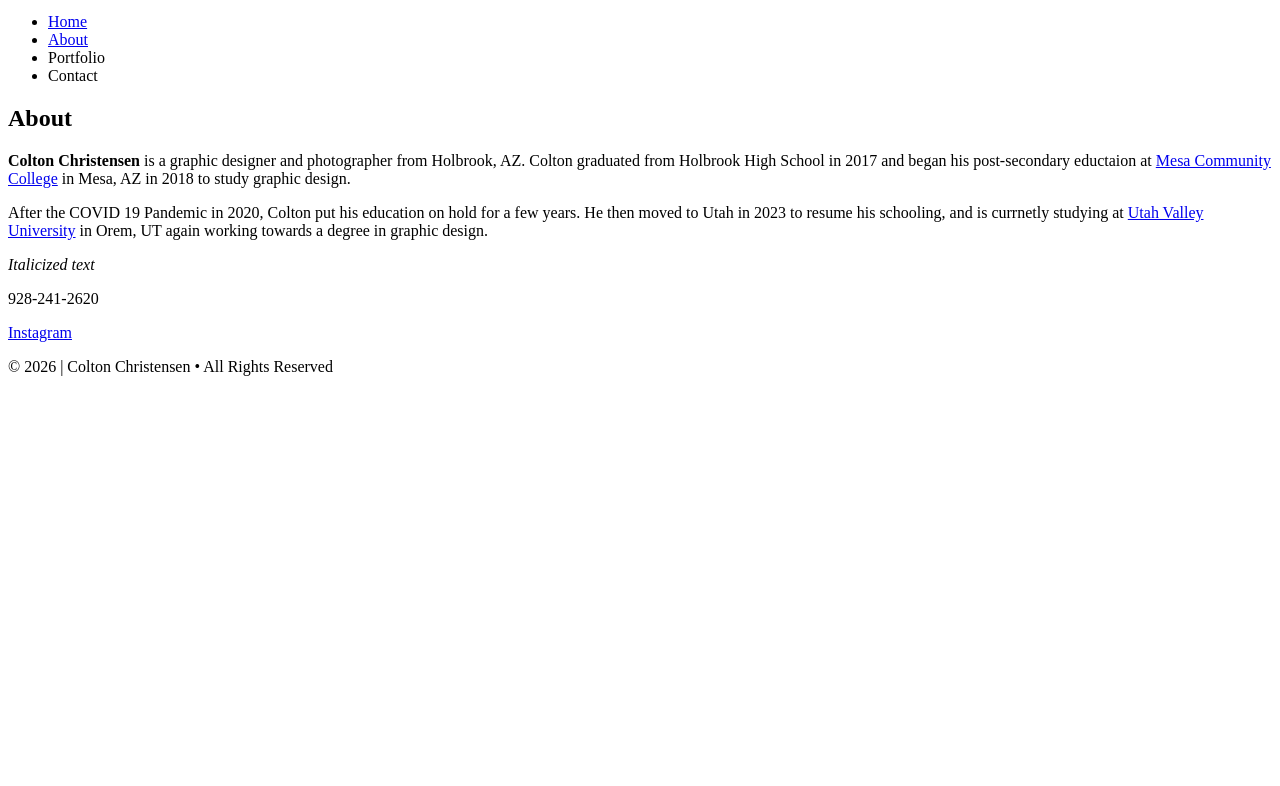
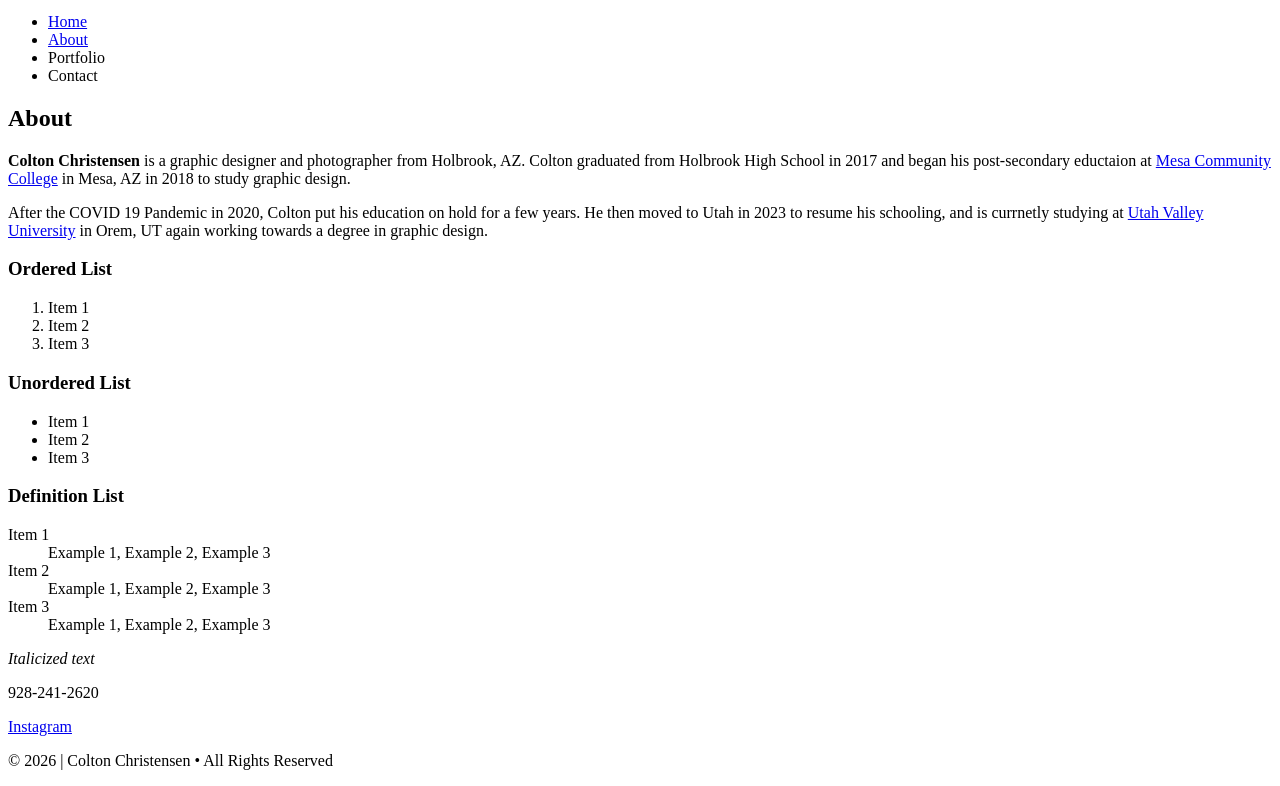
Before and after one commit to colton-christensen/dwdd1600, a plain HTML site: page 03hand-coding/about.html in a window 1280 px wide. Shown: the part 101-887 px from the top of the page. Before the commit the page ends 800 px from the top, so only its background shows below. Drawn offline with Linux system fonts and the light colour scheme.

Commit message:
Add files via upload

```diff
--- a/03hand-coding/about.html
+++ b/03hand-coding/about.html
@@ -21,13 +21,49 @@
 </nav>
 
 </body>
+
 <body>
     <p>
-        <p><h2>About</h2></p>
+        <h2>About</h2>
     </p>
     <p><strong>Colton Christensen</strong> is a graphic designer and photographer from Holbrook, AZ. Colton graduated from Holbrook High School in 2017 and began his post-secondary eductaion at <a href="https://www.mesacc.edu/future-students?utm_term=mesa%20community%20college&utm_campaign=MCC+-+Brand&utm_source=adwords&utm_medium=ppc&hsa_acc=7502460825&hsa_cam=20255382683&hsa_grp=150421085176&hsa_ad=661306802153&hsa_src=g&hsa_tgt=kwd-35499401&hsa_kw=mesa%20community%20college&hsa_mt=b&hsa_net=adwords&hsa_ver=3&gad_source=1&gad_campaignid=20255382683&gbraid=0AAAAAptEo7L9FOKtkjhD1bZJOZ8bGLVt5&gclid=Cj0KCQiA1czLBhDhARIsAIEc7ui_uEN4iOIRxZ5xRdtzktn018j2ipEIyY7GcSROQ5wK-mHzP8V6QjIaAmRWEALw_wcB"target="_blank">Mesa Community College</a> in Mesa, AZ in 2018 to study graphic design.</p>
 
     <p>After the COVID 19 Pandemic in 2020, Colton put his education on hold for a few years. He then moved to Utah in 2023 to resume his schooling, and is currnetly studying at <a href="https://www.uvu.edu/"target="_blank">Utah Valley University</a> in Orem, UT again working towards a degree in graphic design.</p>
+
+    <p><h3>Ordered List</h3>
+      <ol>
+        <li>Item 1</li>
+        <li>Item 2</li>
+        <li>Item 3</li>
+      </ol>
+    </p>
+
+    <p><h3>Unordered List</h3>
+      <ul>
+        <li>Item 1</li>
+        <li>Item 2</li>
+        <li>Item 3</li>
+      </ul>
+    </p>
+
+    <p><h3>Definition List</h3>
+<dl>
+  <dt>Item 1</dt>
+  <dd>
+      Example 1, Example 2, Example 3
+  </dd>
+    <dt>Item 2</dt>
+  <dd>
+      Example 1, Example 2, Example 3
+  </dd>
+    <dt>Item 3</dt>
+  <dd>
+      Example 1, Example 2, Example 3
+  </dd>
+</dl>
+
+
+
 
     <p><em>Italicized text</em></p>
     <p><tel>928-241-2620</tel></p>
```
Also changed, not shown: 03hand-coding/index.html (+2 -2 lines).
